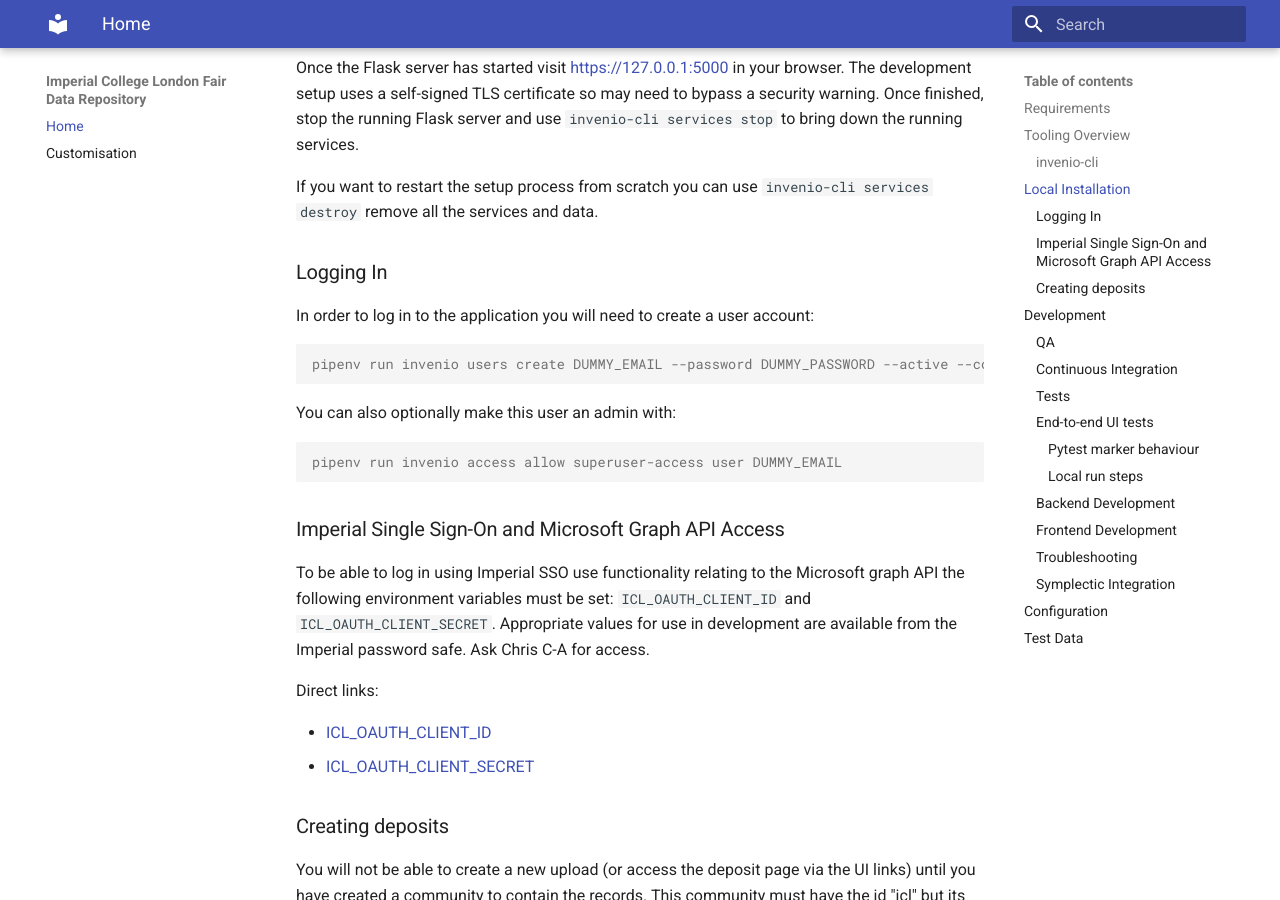
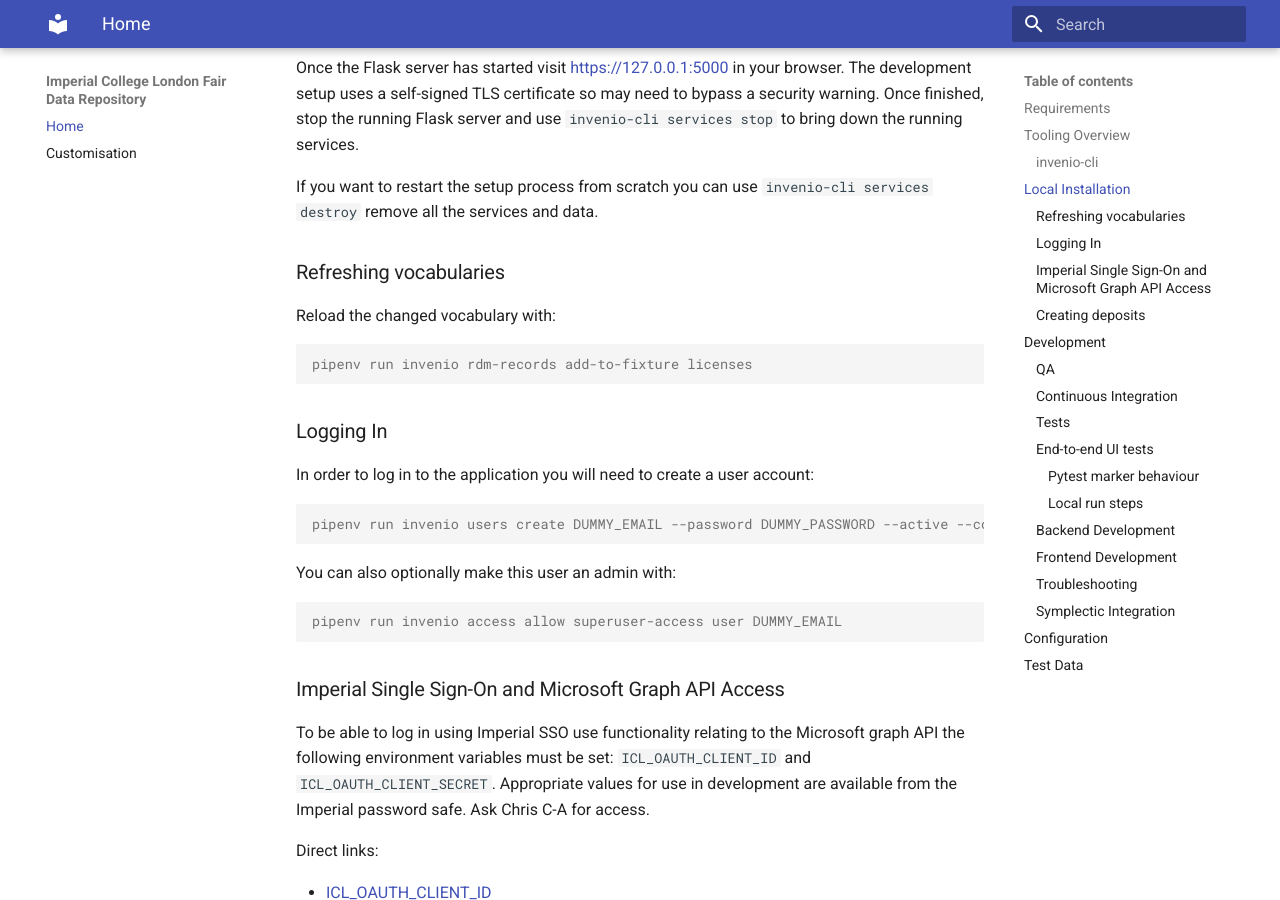
Before and after one commit to ImperialCollegeLondon/fair-data-repository, an MkDocs documentation site: the page built from docs/index.md, in a window 1280 px wide and 900 px high, scrolled down 2542 px. Built offline with MkDocs 1.6.1 and Material for MkDocs 9.7.7, drawn with Linux system fonts in a browser that asks for light colours.

Commit message:
add setting for public allowlist, add curated licenses and docs

````diff
--- a/docs/index.md
+++ b/docs/index.md
@@ -110,6 +110,15 @@
 
 If you want to restart the setup process from scratch you can use
 `invenio-cli services destroy` remove all the services and data.
+
+### Refreshing vocabularies
+
+Reload the changed vocabulary with:
+
+```console
+pipenv run invenio rdm-records add-to-fixture licenses
+```
+
 
 ### Logging In
 
````
Also changed, not shown: site/ic_data_repo/config/settings.py, 1 other file.
